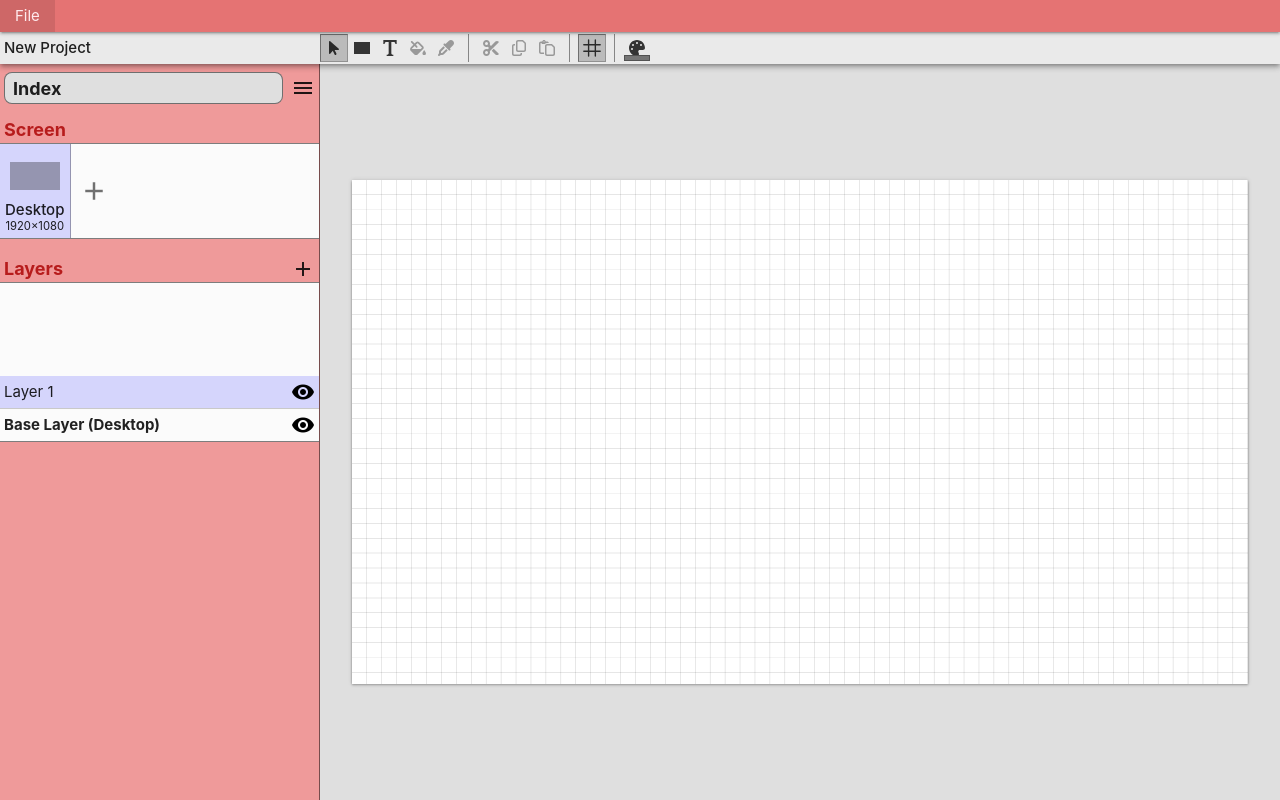
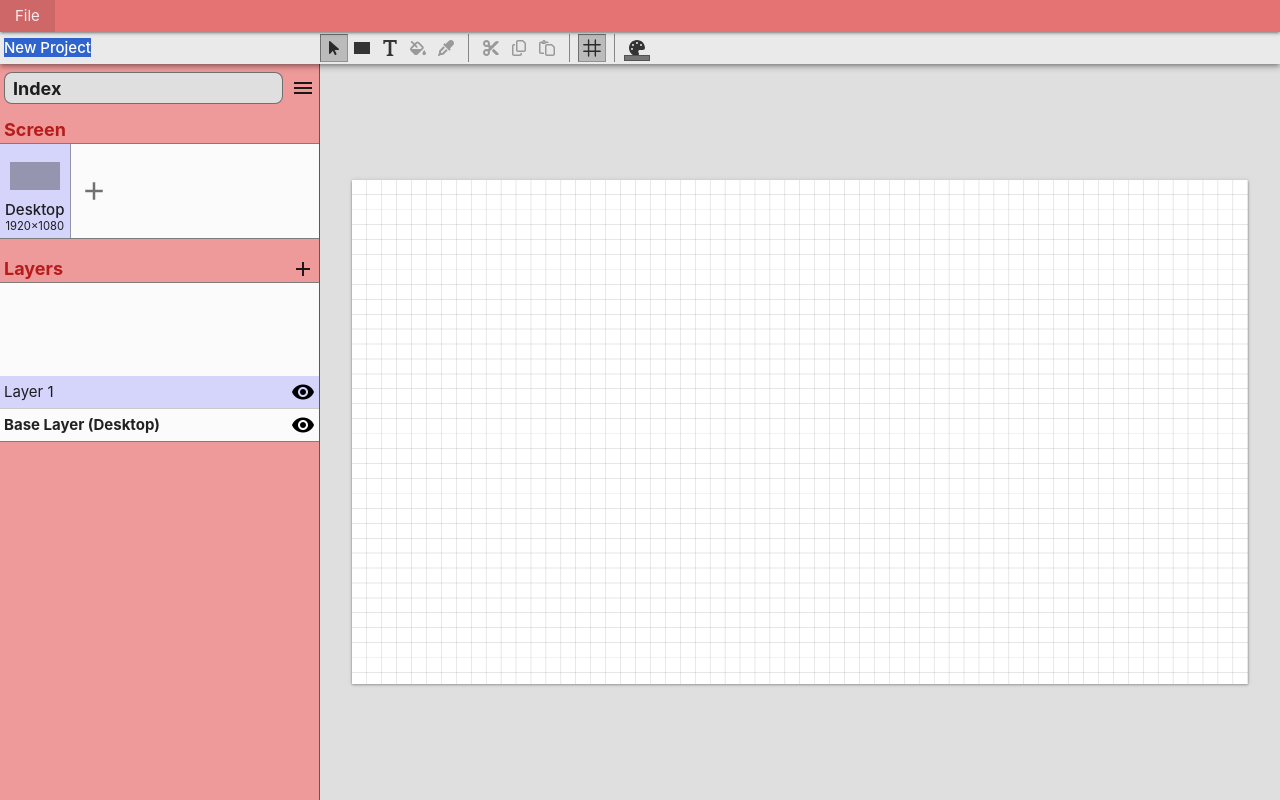
Before and after one commit to ShaneByrne0963/wirefree, a React (Vite) app: page / in a window 1280 px wide. Both pictures are taken after a click on the button "New Project". Built offline with nearby package versions, Linux system fonts and the light colour scheme.

Commit message:
Update project name display to allow name edit

```diff
--- a/src/assets/css/style.css
+++ b/src/assets/css/style.css
@@ -60,6 +60,20 @@ input[type="text"]:not(.browser-default) {
     display: flex;
     align-items: top;
     gap: 4px;
+}
+
+.plain-input,
+.plain-input:focus,
+.plain-input:active {
+  height: auto;
+  border: none;
+  outline: none;
+  background-color: transparent;
+  margin: 0;
+  padding: 0;
+  font-size: inherit;
+  font-weight: inherit;
+  line-height: normal;
 }
 
 .menu {
@@ -334,7 +348,7 @@ input[type="text"]:not(.browser-default) {
     position: relative;
     padding: 2px 4px;
 
-    >#project-name {
+    >#project-name-container {
         width: calc(var(--side-panel-width) - 4px);
         font-weight: 500;
     }
@@ -449,14 +463,6 @@ input[type="text"]:not(.browser-default) {
     }
 }
 
-#grid-controls {
-    position: absolute;
-    bottom: 16px;
-    right: 16px;
-    width: 48px;
-    height: 48px;
-    border-radius: 50%;
-    cursor: pointer;
-    padding: 8px;
-    z-index: 5;
+#project-name-input {
+    width: 100%;
 }
--- a/src/assets/css/window.css
+++ b/src/assets/css/window.css
@@ -242,16 +242,3 @@
   grid-column-start: 1;
   grid-column-end: 4;
 }
-
-.window .edit-page-item,
-.window .edit-page-item:focus,
-.window .edit-page-item:active {
-  height: auto;
-  border: none;
-  outline: none;
-  background-color: transparent;
-  margin: 0;
-  padding: 0;
-  font-size: 1rem;
-  line-height: normal;
-}
--- a/src/components/control-panel/ControlPanel.tsx
+++ b/src/components/control-panel/ControlPanel.tsx
@@ -1,11 +1,13 @@
-import { useSelector } from "react-redux";
+import { useDispatch, useSelector } from "react-redux";
 import ColorPickerWindow from "../inputs/ColorPickerWindow";
 import { iconData } from "../VectorGraphic";
 import ControlPanelItem, { PanelItemType } from "./ControlPanelItem";
 import ShapeSelector from "./window/shapes/ShapeSelector";
 import { RootState } from "../../state/store";
-import { toggleGrid } from "../../state/slices/controlSlice";
+import { setProjectName, toggleGrid } from "../../state/slices/controlSlice";
 import GridWindow from "./window/grid/GridWindow";
+import useOutsideClick from "../../hooks/useOutsideClick";
+import { useRef } from "react";
 
 function ControlPanel() {
   const hasGrid = useSelector(
@@ -55,12 +57,49 @@ function ControlPanel() {
 }
 
 function ProjectName() {
+  const { ref, isActive, handleClickInside } = useOutsideClick();
   const projectName = useSelector(
     (state: RootState) => state.controls.projectName
   );
+  const nameInput = useRef(projectName);
+  const dispatch = useDispatch();
+
+  if (!isActive && nameInput.current !== projectName) {
+    const cleanName = nameInput.current.trim();
+    if (cleanName) {
+      dispatch(setProjectName(cleanName));
+    }
+    nameInput.current = projectName;
+  }
+
+  function handleChange(event: React.ChangeEvent) {
+    nameInput.current = (event.target as HTMLInputElement).value;
+  }
+
+  function handleFocus(event: React.FocusEvent) {
+    (event.target as HTMLInputElement).select();
+  }
+
   return (
-    <a role="button" id="project-name">
-      {projectName}
+    <a
+      role="button"
+      id="project-name-container"
+      ref={ref}
+      onClick={handleClickInside}
+      onFocus={handleFocus}
+    >
+      {isActive ? (
+        <input
+          type="text"
+          id="project-name-input"
+          className="plain-input browser-default"
+          defaultValue={projectName}
+          onChange={handleChange}
+          autoFocus
+        ></input>
+      ) : (
+        <span id="project-name">{projectName}</span>
+      )}
     </a>
   );
 }
--- a/src/components/window/page_settings/PageListItem.tsx
+++ b/src/components/window/page_settings/PageListItem.tsx
@@ -108,7 +108,7 @@ function PageListItem(props: PageListItemProps) {
           <input
             type="text"
             value={val}
-            className="edit-page-item browser-default"
+            className="plain-input browser-default"
             maxLength={20}
             autoFocus
             onChange={(event) => setVal(event.target.value)}
--- a/src/hooks/useOutsideClick.ts
+++ b/src/hooks/useOutsideClick.ts
@@ -22,7 +22,7 @@ function useOutsideClick(): UseOutsideClickReturn {
       }
     };
 
-    // The mousedown event listens for
+    // The mousedown event listens for clicks outside of the component
     const handleMouseDownOutside = (event: MouseEvent) => {
       if (ref.current && !ref.current.contains(event.target as Node)) {
           setIsActive(false);
```
